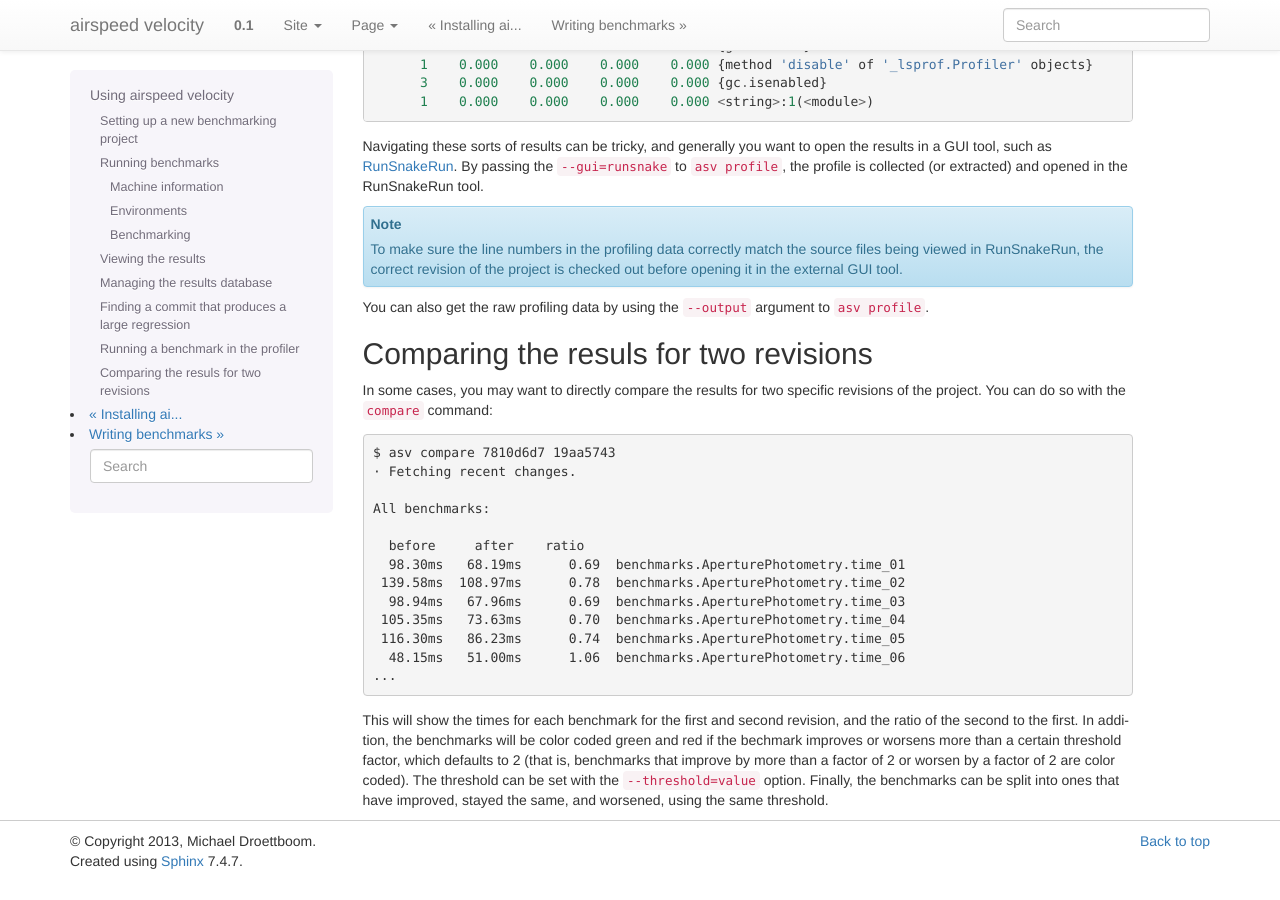
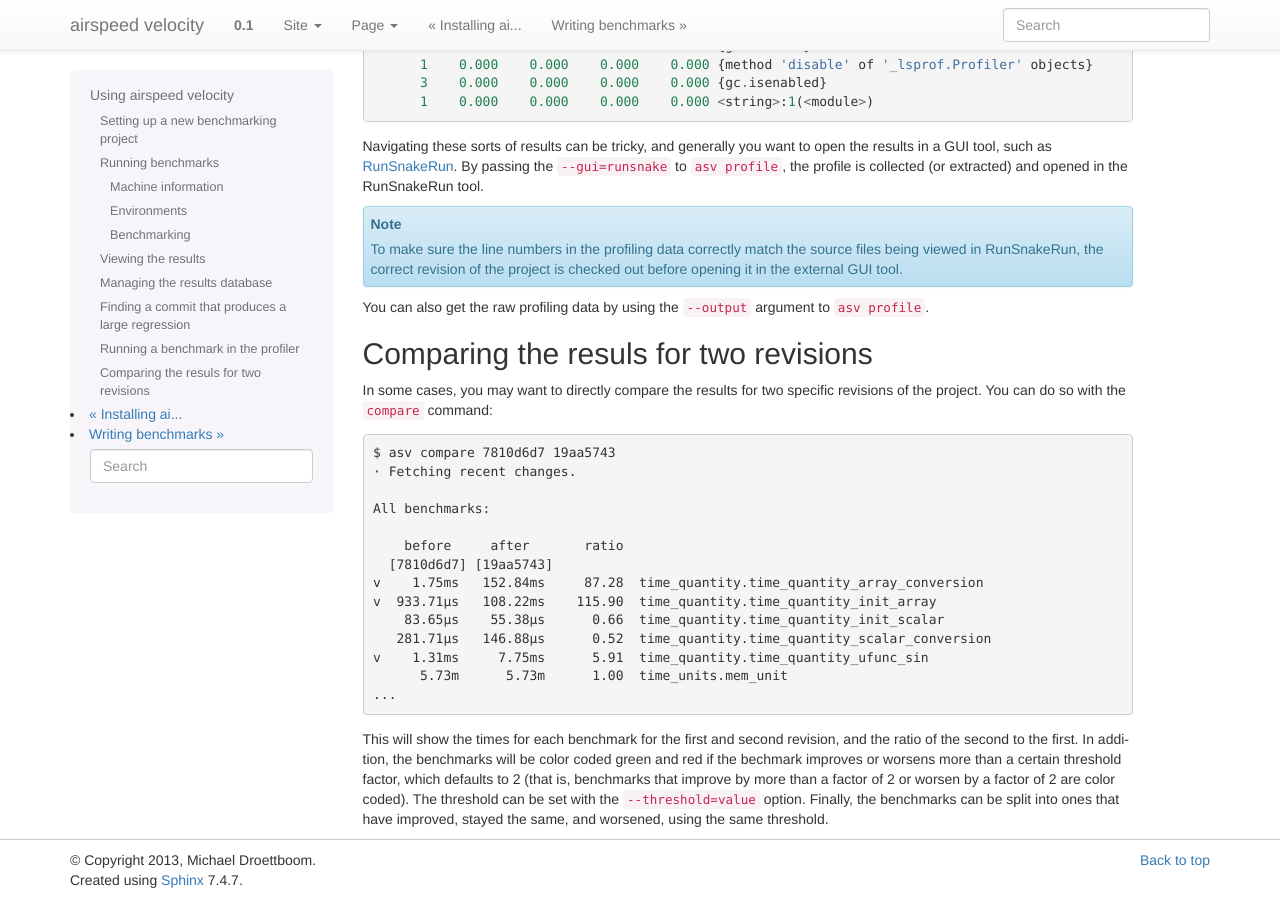
Before and after one commit to airspeed-velocity/asv, a Sphinx documentation site: the page built from docs/source/using.rst, in a window 1280 px wide and 900 px high, scrolled down 7380 px. Built offline with Sphinx 7.4.7, drawn with Linux system fonts in a browser that asks for light colours.

Commit message:
Updated output in docs

```diff
--- a/docs/source/using.rst
+++ b/docs/source/using.rst
@@ -469,13 +469,14 @@ revisions of the project. You can do so with the ``compare`` command::
 
     All benchmarks:
 
-      before     after    ratio
-      98.30ms   68.19ms      0.69  benchmarks.AperturePhotometry.time_01
-     139.58ms  108.97ms      0.78  benchmarks.AperturePhotometry.time_02
-      98.94ms   67.96ms      0.69  benchmarks.AperturePhotometry.time_03
-     105.35ms   73.63ms      0.70  benchmarks.AperturePhotometry.time_04
-     116.30ms   86.23ms      0.74  benchmarks.AperturePhotometry.time_05
-      48.15ms   51.00ms      1.06  benchmarks.AperturePhotometry.time_06
+        before     after       ratio
+      [7810d6d7] [19aa5743]
+    v    1.75ms   152.84ms     87.28  time_quantity.time_quantity_array_conversion
+    v  933.71μs   108.22ms    115.90  time_quantity.time_quantity_init_array
+        83.65μs    55.38μs      0.66  time_quantity.time_quantity_init_scalar
+       281.71μs   146.88μs      0.52  time_quantity.time_quantity_scalar_conversion
+    v    1.31ms     7.75ms      5.91  time_quantity.time_quantity_ufunc_sin
+          5.73m      5.73m      1.00  time_units.mem_unit
     ...
 
 This will show the times for each benchmark for the first and second revision,
```
